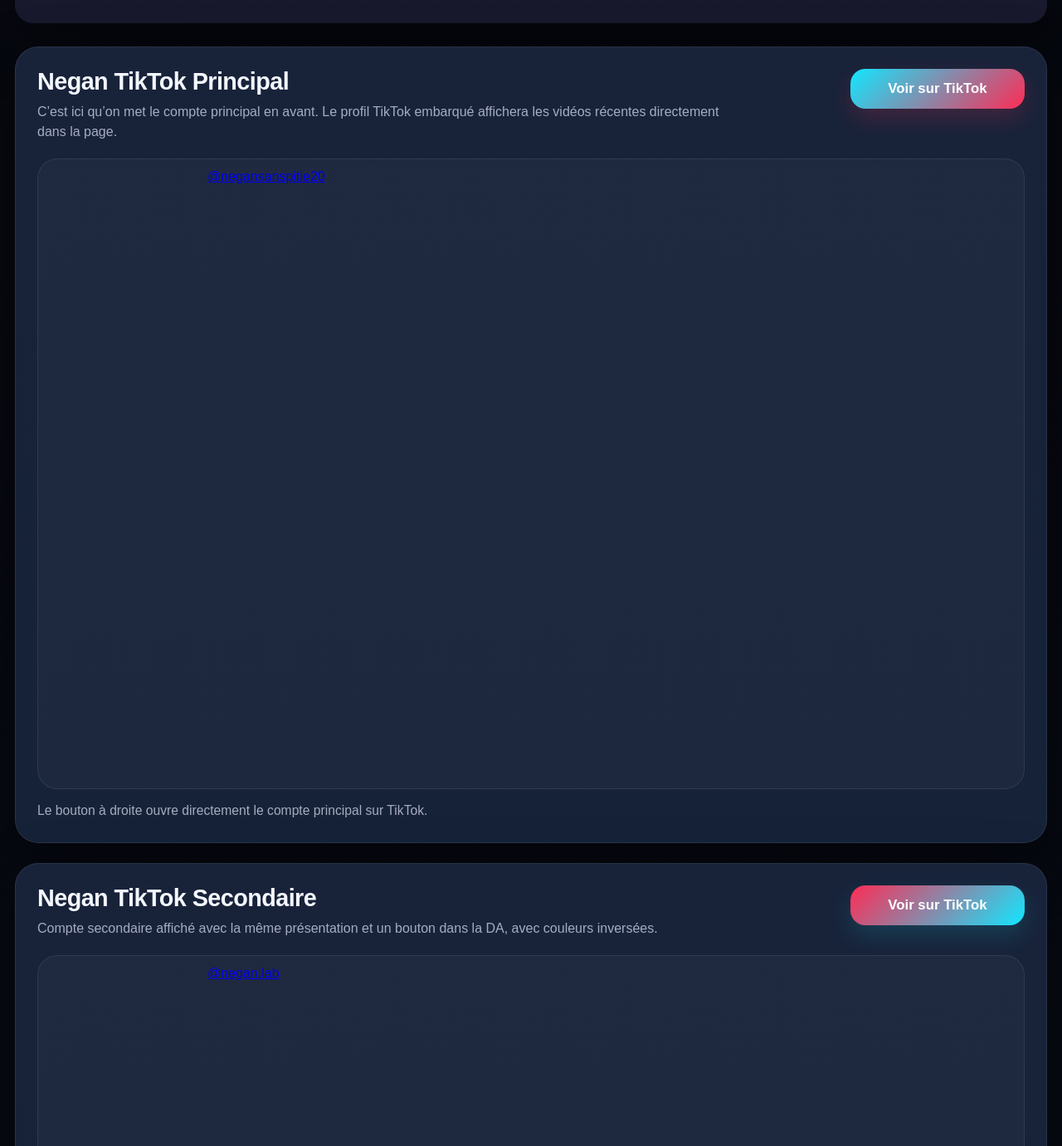
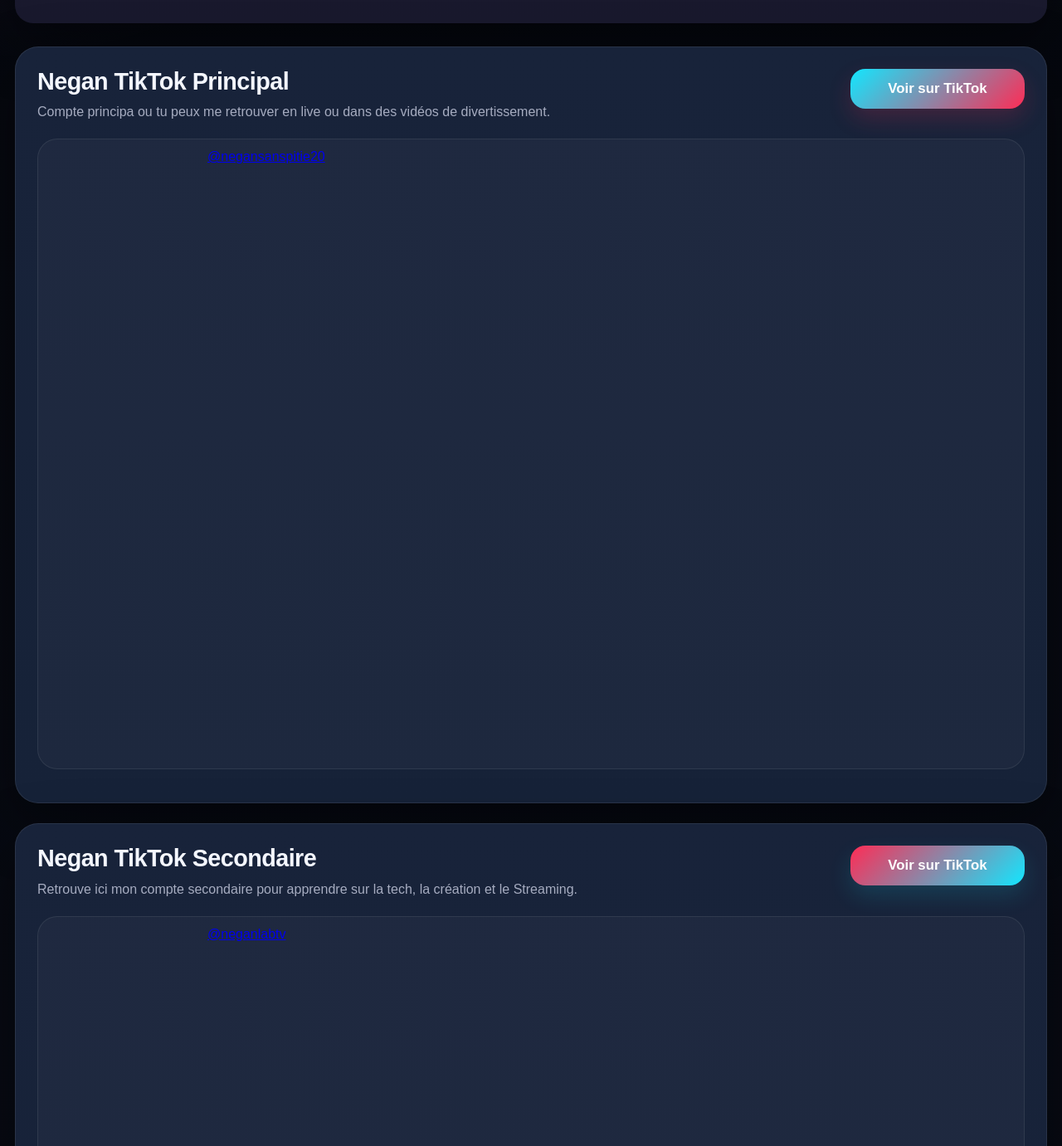
Before and after one commit to NeganSansPitie/neganlab, a plain HTML site: page tiktok.html in a window 1280 px wide. Shown: the part 460-1841 px from the top of the page at 83% size. Drawn offline with Linux system fonts and the light colour scheme; a script that the page names is missing.

Commit message:
TikTok HTML

```diff
--- a/tiktok.html
+++ b/tiktok.html
@@ -292,7 +292,7 @@
         <div>
           <h2 class="section-title">Negan TikTok Principal</h2>
           <p class="section-text">
-            C’est ici qu’on met le compte principal en avant. Le profil TikTok embarqué affichera les vidéos récentes directement dans la page.
+            Compte principa ou tu peux me retrouver en live ou dans des vidéos de divertissement.
           </p>
         </div>
 
@@ -315,7 +315,6 @@
       </div>
 
       <p class="helper">
-        Le bouton à droite ouvre directement le compte principal sur TikTok.
       </p>
     </section>
 
@@ -324,7 +323,7 @@
         <div>
           <h2 class="section-title">Negan TikTok Secondaire</h2>
           <p class="section-text">
-            Compte secondaire affiché avec la même présentation et un bouton dans la DA, avec couleurs inversées.
+            Retrouve ici mon compte secondaire pour apprendre sur la tech, la création et le Streaming.
           </p>
         </div>
 
@@ -341,7 +340,7 @@
           data-embed-type="creator"
           style="max-width: 780px; min-width: 288px; margin: 0 auto;">
           <section>
-            <a target="_blank" href="https://www.tiktok.com/@neganlabtv">@negan.lab</a>
+            <a target="_blank" href="https://www.tiktok.com/@neganlabtv">@neganlabtv</a>
           </section>
         </blockquote>
       </div>
```
